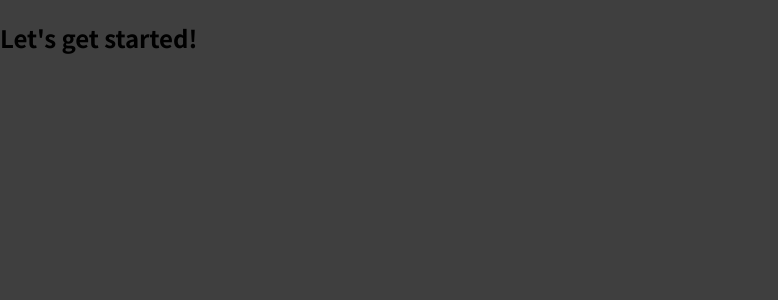
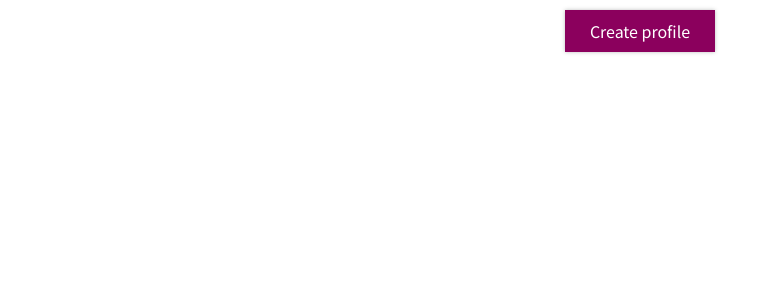
Before and after one commit to lialina/profiler, a React (Create React App) app: page / in a window 1280 px wide. Shown: the top 300 px of the page, without its empty margins (0-778 px from the left). Built offline with nearby package versions, Linux system fonts and the light colour scheme.

Commit message:
Header component with Button component has been added

```diff
--- a/src/App.js
+++ b/src/App.js
@@ -1,7 +1,10 @@
+import React from "react";
+import Header from "./UI/Header";
+
 function App() {
   return (
     <div>
-      <h2>Let's get started!</h2>
+      <Header />
     </div>
   );
 }
--- /dev/null
+++ b/src/UI/Header.js
@@ -0,0 +1,13 @@
+import React from "react";
+import Button from "../components/Button";
+import styles from "./Header.module.css";
+
+function Header() {
+  return (
+    <header className={styles.header}>
+      <Button type="button">Create profile</Button>
+    </header>
+  );
+}
+
+export default Header;
--- /dev/null
+++ b/src/UI/Header.module.css
@@ -0,0 +1,7 @@
+.header {
+  display: flex;
+  align-items: center;
+  justify-content: center;
+  padding-top: 10px;
+  padding-bottom: 10px;
+}
--- /dev/null
+++ b/src/components/Button.js
@@ -0,0 +1,12 @@
+import React from "react";
+import styles from "./Button.module.css";
+
+function Button({ type, children }) {
+  return (
+    <button type={type} className={styles.button}>
+      {children}
+    </button>
+  );
+}
+
+export default Button;
--- /dev/null
+++ b/src/components/Button.module.css
@@ -0,0 +1,20 @@
+.button {
+  font: inherit;
+  padding: 0.5rem 1.5rem;
+  border: 1px solid #8b005d;
+  color: white;
+  background: #8b005d;
+  box-shadow: 0 0 4px rgba(0, 0, 0, 0.26);
+  cursor: pointer;
+}
+
+.button:focus {
+  outline: none;
+}
+
+.button:hover,
+.button:active {
+  background: #ac0e77;
+  border-color: #ac0e77;
+  box-shadow: 0 0 8px rgba(0, 0, 0, 0.26);
+}
--- a/src/index.css
+++ b/src/index.css
@@ -1,14 +1,14 @@
-@import url('https://fonts.googleapis.com/css2?family=Noto+Sans+JP:wght@400;700&display=swap');
+@import url("https://fonts.googleapis.com/css2?family=Noto+Sans+JP:wght@400;700&display=swap");
 
 * {
   box-sizing: border-box;
 }
 
 html {
-  font-family: 'Noto Sans JP', sans-serif;
+  font-family: "Noto Sans JP", sans-serif;
 }
 
 body {
   margin: 0;
-  background-color: #3f3f3f;
+  background-color: white;
 }
```
